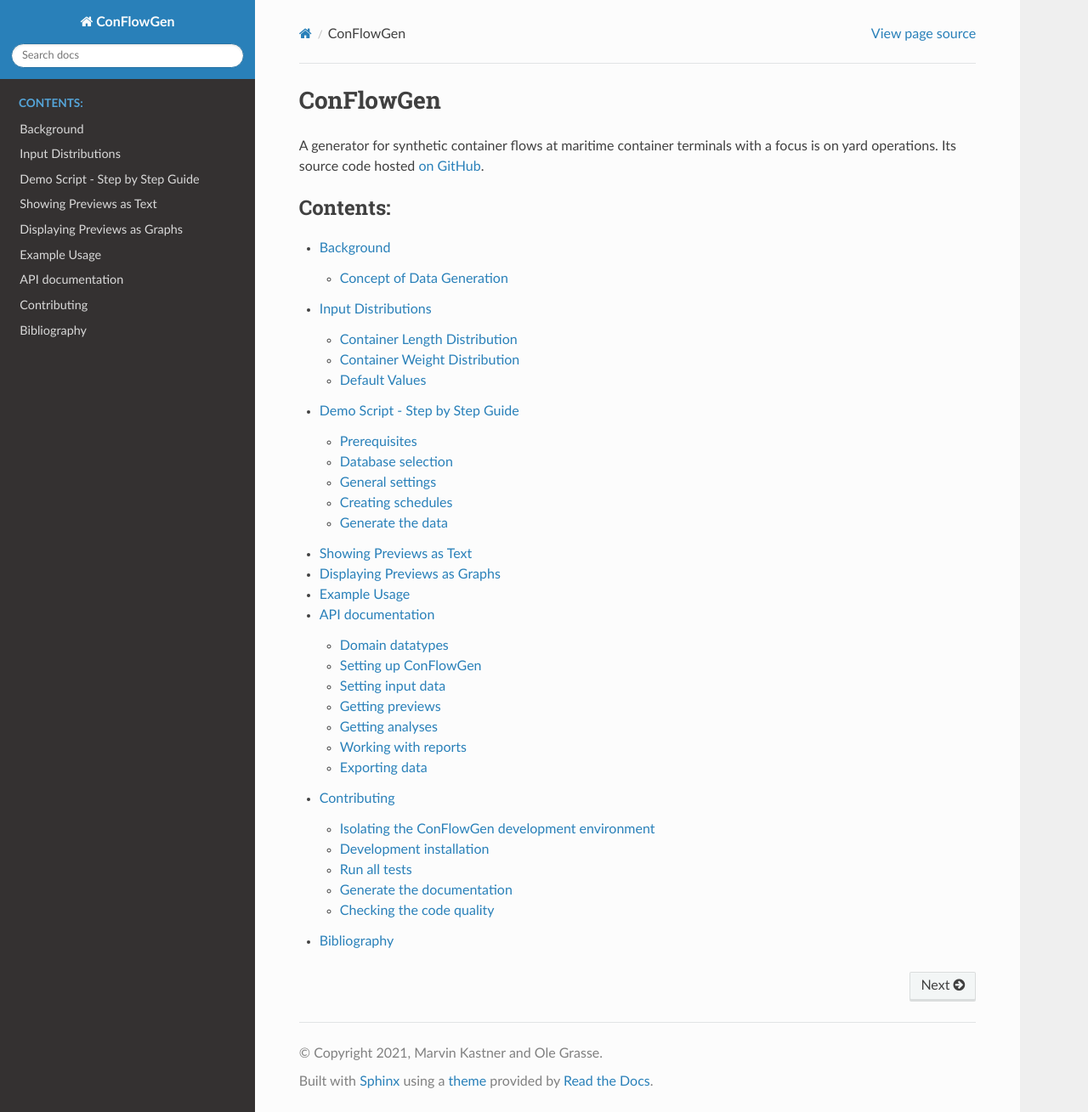
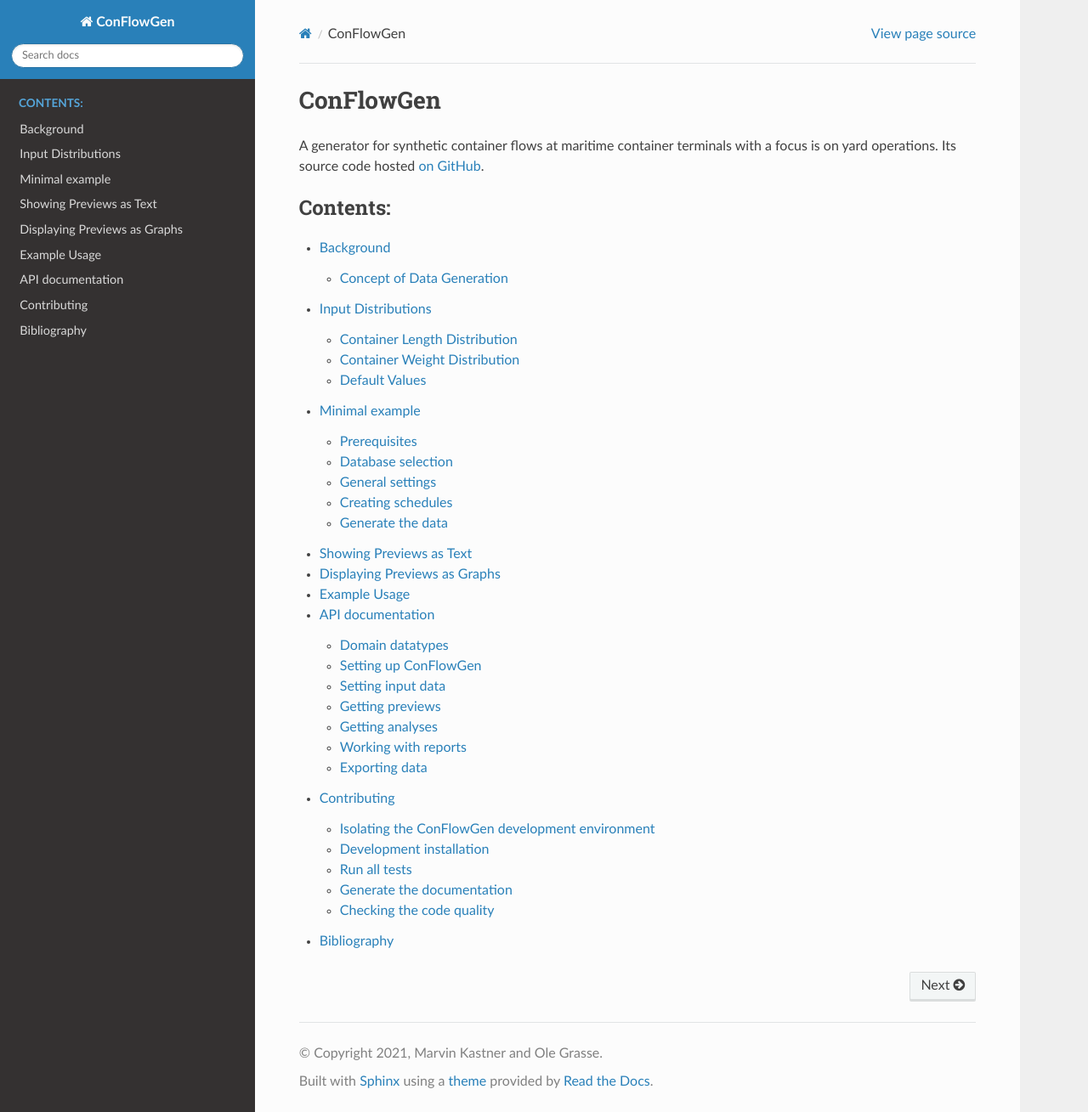
Before and after one commit to 1kastner/conflowgen, a Sphinx documentation site: the page built from docs/index.rst, in a window 1280 px wide and 1309 px high. Shown: the whole window at 85% size. Built offline with Sphinx 7.4.7 and the Read the Docs theme 2.0.0, drawn with Linux system fonts in a browser that asks for light colours.

Commit message:
update file name and heading

```diff
--- a/docs/index.rst
+++ b/docs/index.rst
@@ -11,7 +11,7 @@
 
    background
    notebooks/input_distributions.ipynb
-   notebooks/step_by_step_demo.ipynb
+   notebooks/minimal_example.ipynb
    notebooks/previews.ipynb
    example_usage
    api
```
Also changed, not shown: docs/notebooks/minimal_example.ipynb.
